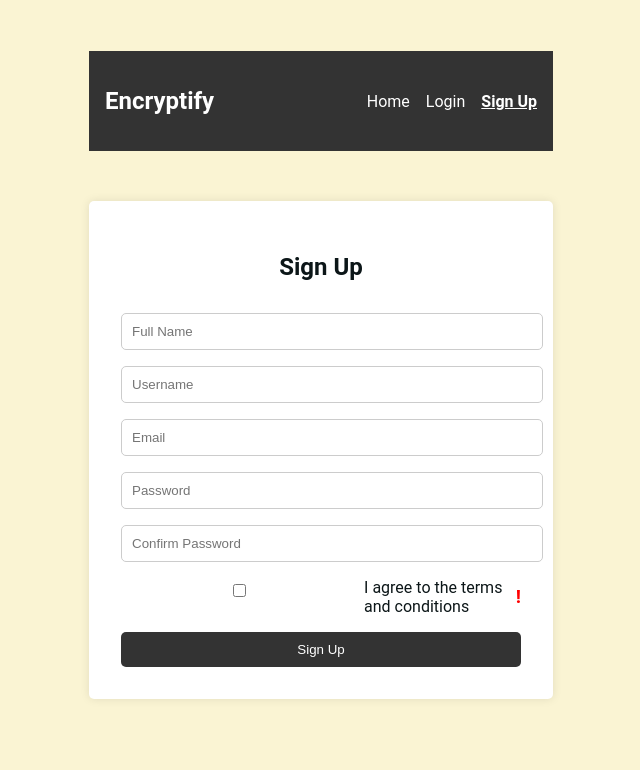
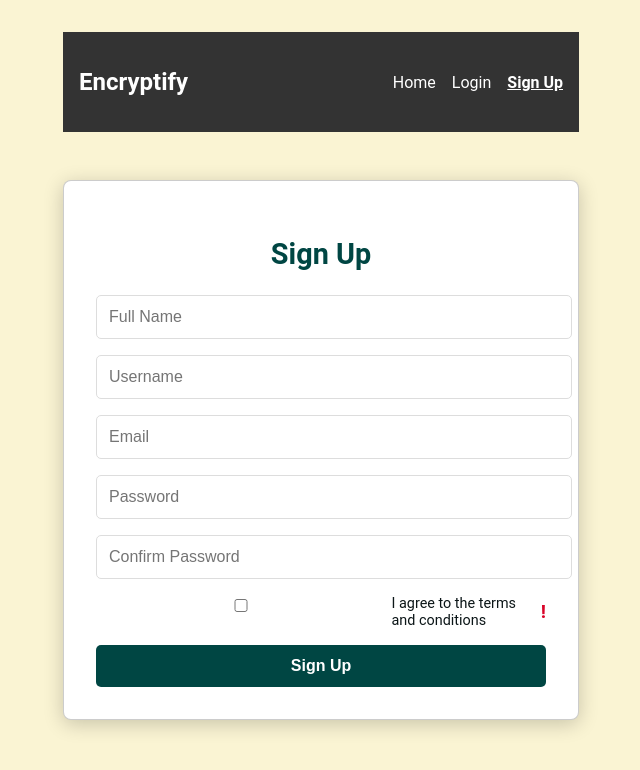
Before and after one commit to FirasKahlaoui/Encryptify, a React (Create React App) app: page /signup in a window 1280 px wide. Shown: the top 770 px of the page, without its empty margins (319-959 px from the left). Built offline with nearby package versions, Linux system fonts and the light colour scheme; no server answers.

Commit message:
Update the CSS

```diff
--- a/src/pages/Home.js
+++ b/src/pages/Home.js
@@ -5,12 +5,12 @@ const Home = () => {
   return (
     <div className="home">
       <main>
-        <h2>Secure Encryption & Decryption</h2>
-        <p>Protect your data with advanced encryption algorithms.</p>
-        <p>Fast, secure, and reliable.</p>
+        <h2>Secure Encryption & Decryption Dashboard</h2>
+        <p>Safeguard your data with cutting-edge algorithms.</p>
+        <p>Fast. Reliable. Transparent.</p>
       </main>
       <footer>
-        <p>Developed with love by Firas Kahlaoui</p>
+        <p>Developed with ♥ by Firas Kahlaoui</p>
         <a
           href="https://github.com/FirasKahlaoui"
           target="_blank"
--- a/src/pages/Signup.css
+++ b/src/pages/Signup.css
@@ -1,37 +1,81 @@
+:root {
+  --primary-color: #004643; /* Secure & reliable green tone */
+  --secondary-color: #faf4d3;
+  --error-color: #d90429;
+  --text-color: #0c1618;
+  --button-hover: #d1ac00;
+  --light-bg: #ffffff;
+  --shadow-color: rgba(0, 0, 0, 0.2);
+}
+
+body {
+  font-family: "Roboto", sans-serif;
+  background-color: var(--secondary-color);
+  margin: 0;
+  padding: 0;
+}
+
 .signup-container {
-  max-width: 400px;
-  margin: 50px auto;
+  max-width: 450px;
+  margin: 3rem auto;
   padding: 2rem;
-  border-radius: 5px;
-  box-shadow: 0px 0px 10px rgba(0, 0, 0, 0.1);
-  background-color: #fff;
+  border-radius: 8px;
+  background-color: var(--light-bg);
+  box-shadow: 0px 4px 20px var(--shadow-color);
+  border: 1px solid var(--shadow-color);
 }
 
 .signup-container h2 {
   text-align: center;
-  margin-bottom: 2rem;
+  margin-bottom: 1.5rem;
+  font-size: 1.8rem;
+  color: var(--primary-color);
+  font-weight: bold;
 }
 
 .signup-container input {
   width: 100%;
-  padding: 10px;
+  padding: 12px;
   margin-bottom: 1rem;
-  border: 1px solid #ccc;
+  border: 1px solid #ddd;
   border-radius: 5px;
+  font-size: 1rem;
+  color: var(--text-color);
+}
+
+.signup-container input:focus {
+  border-color: var(--primary-color);
+  outline: none;
+  box-shadow: 0px 0px 5px var(--primary-color);
 }
 
 .signup-container button {
   width: 100%;
-  padding: 10px;
-  background-color: #333;
+  padding: 12px;
+  background-color: var(--primary-color);
   color: white;
   border: none;
   border-radius: 5px;
   cursor: pointer;
+  font-size: 1rem;
+  font-weight: bold;
+  transition: background-color 0.3s ease, transform 0.2s ease;
 }
 
 .signup-container button:hover {
-  background-color: #444;
+  background-color: var(--button-hover);
+  transform: scale(1.03);
+}
+
+.signup-container button:active {
+  transform: scale(0.98);
+}
+
+.error {
+  color: var(--error-color);
+  text-align: center;
+  margin-bottom: 1rem;
+  font-weight: bold;
 }
 
 .terms {
@@ -44,32 +88,70 @@
   margin-right: 10px;
 }
 
+.terms label {
+  font-size: 0.9rem;
+  color: var(--text-color);
+}
+
 .rules-icon {
   margin-left: 10px;
-  color: #ff0000;
+  font-size: 1.2rem;
+  font-weight: bold;
+  color: var(--error-color);
   cursor: pointer;
-  font-weight: bold;
-  font-size: 1.2rem;
+  transition: transform 0.3s ease, color 0.3s ease;
+}
+
+.rules-icon:hover {
+  color: var(--primary-color);
+  transform: rotate(20deg);
 }
 
 .rules-popup {
-  background-color: #f9f9f9;
+  background-color: var(--light-bg);
   padding: 1rem;
   margin-top: 1rem;
   border: 1px solid #ddd;
   border-radius: 5px;
+  box-shadow: 0px 4px 10px var(--shadow-color);
 }
 
 .rules-popup h3 {
   margin-bottom: 10px;
+  color: var(--primary-color);
 }
 
 .rules-popup ul {
   list-style-type: disc;
   margin-left: 20px;
+  font-size: 0.9rem;
+  color: var(--text-color);
 }
 
-.error {
-  color: red;
-  text-align: center;
+.rules-popup ul li {
+  margin-bottom: 5px;
 }
+
+@media (max-width: 768px) {
+  .signup-container {
+    padding: 1.5rem;
+  }
+
+  .signup-container h2 {
+    font-size: 1.5rem;
+  }
+
+  .signup-container input {
+    font-size: 0.9rem;
+    padding: 10px;
+  }
+
+  .signup-container button {
+    font-size: 0.9rem;
+    padding: 10px;
+  }
+
+  .rules-popup ul {
+    font-size: 0.85rem;
+  }
+}
```
